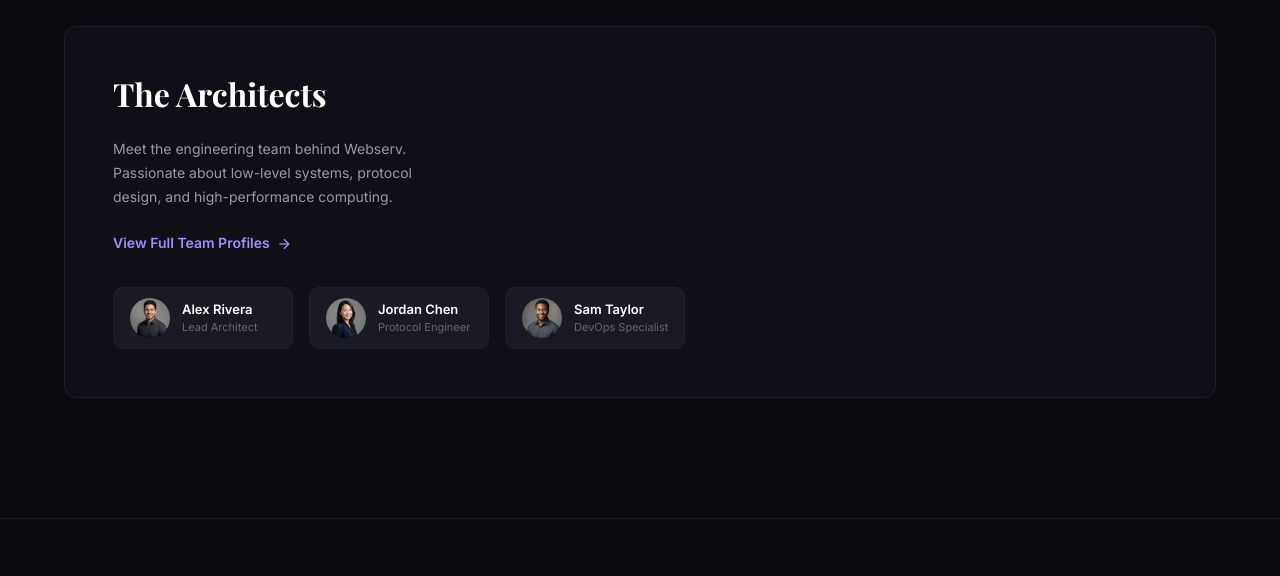
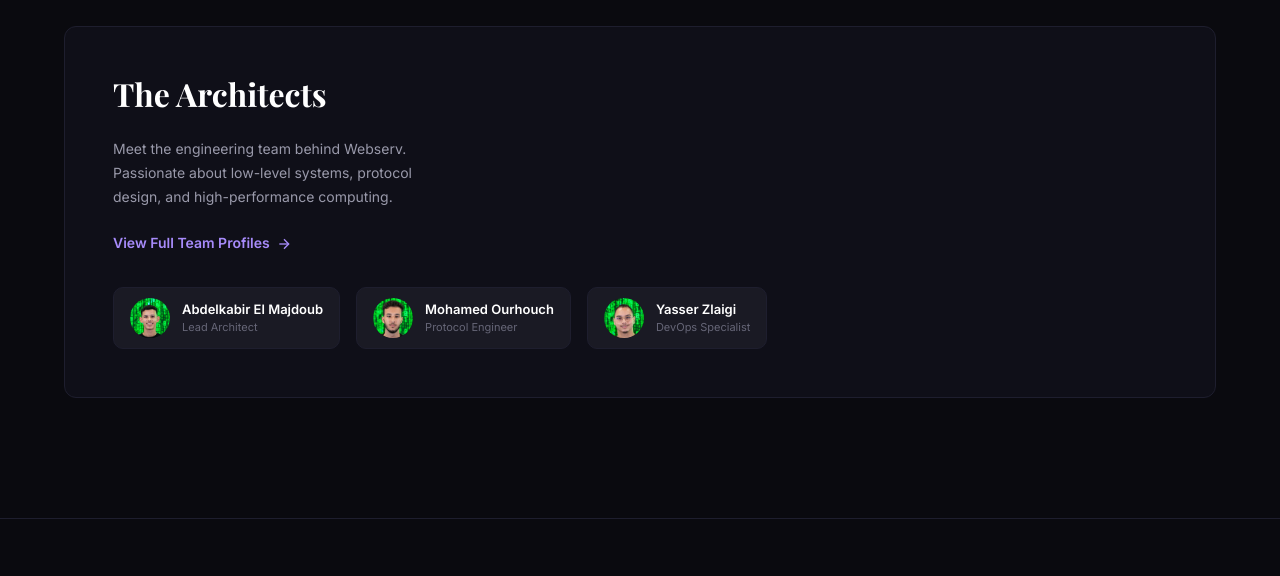
Before and after one commit to ourhouchmohamed97/webserv, a plain HTML site: page www/index.html in a window 1280 px wide. Shown: the part 1391-1967 px from the top of the page. Drawn offline with nearby package versions, Linux system fonts and the light colour scheme.

```diff
--- a/www/index.html
+++ b/www/index.html
@@ -220,28 +220,28 @@
           <div class="architects-members">
             <div class="architect-mini">
               <div class="architect-mini-avatar">
-                <img src="assets/avatar-alex.png" alt="Alex Rivera" loading="lazy">
+                <img src="assets/ael-majd.jpg" alt="Abdelkabir El Majdoub" loading="lazy">
               </div>
               <div class="architect-mini-info">
-                <span class="architect-mini-name">Alex Rivera</span>
+                <span class="architect-mini-name">Abdelkabir El Majdoub</span>
                 <span class="architect-mini-role">Lead Architect</span>
               </div>
             </div>
             <div class="architect-mini">
               <div class="architect-mini-avatar">
-                <img src="assets/avatar-elena.png" alt="Jordan Chen" loading="lazy">
+                <img src="assets/mourhouc.jpg" alt="Mohamed Ourhouch" loading="lazy">
               </div>
               <div class="architect-mini-info">
-                <span class="architect-mini-name">Jordan Chen</span>
+                <span class="architect-mini-name">Mohamed Ourhouch</span>
                 <span class="architect-mini-role">Protocol Engineer</span>
               </div>
             </div>
             <div class="architect-mini">
               <div class="architect-mini-avatar">
-                <img src="assets/avatar-marcus.png" alt="Sam Taylor" loading="lazy">
+                <img src="assets/yazlaigi.jpg" alt="Yasser Zlaigi" loading="lazy">
               </div>
               <div class="architect-mini-info">
-                <span class="architect-mini-name">Sam Taylor</span>
+                <span class="architect-mini-name">Yasser Zlaigi</span>
                 <span class="architect-mini-role">DevOps Specialist</span>
               </div>
             </div>
@@ -291,7 +291,7 @@
         <div class="footer-column">
           <h4>Connect</h4>
           <div class="footer-social">
-            <a href="#" aria-label="GitHub">
+            <a href="https://github.com/ourhouchmohamed97/webserv" aria-label="GitHub">
               <svg viewBox="0 0 24 24" fill="currentColor"><path d="M12 0c-6.626 0-12 5.373-12 12 0 5.302 3.438 9.8 8.207 11.387.599.111.793-.261.793-.577v-2.234c-3.338.726-4.033-1.416-4.033-1.416-.546-1.387-1.333-1.756-1.333-1.756-1.089-.745.083-.729.083-.729 1.205.084 1.839 1.237 1.839 1.237 1.07 1.834 2.807 1.304 3.492.997.107-.775.418-1.305.762-1.604-2.665-.305-5.467-1.334-5.467-5.931 0-1.311.469-2.381 1.236-3.221-.124-.303-.535-1.524.117-3.176 0 0 1.008-.322 3.301 1.23.957-.266 1.983-.399 3.003-.404 1.02.005 2.047.138 3.006.404 2.291-1.552 3.297-1.23 3.297-1.23.653 1.653.242 2.874.118 3.176.77.84 1.235 1.911 1.235 3.221 0 4.609-2.807 5.624-5.479 5.921.43.372.823 1.102.823 2.222v3.293c0 .319.192.694.801.576 4.765-1.589 8.199-6.086 8.199-11.386 0-6.627-5.373-12-12-12z"/></svg>
             </a>
             <a href="#" aria-label="Twitter">
```
Also changed, not shown: 2 other files.
